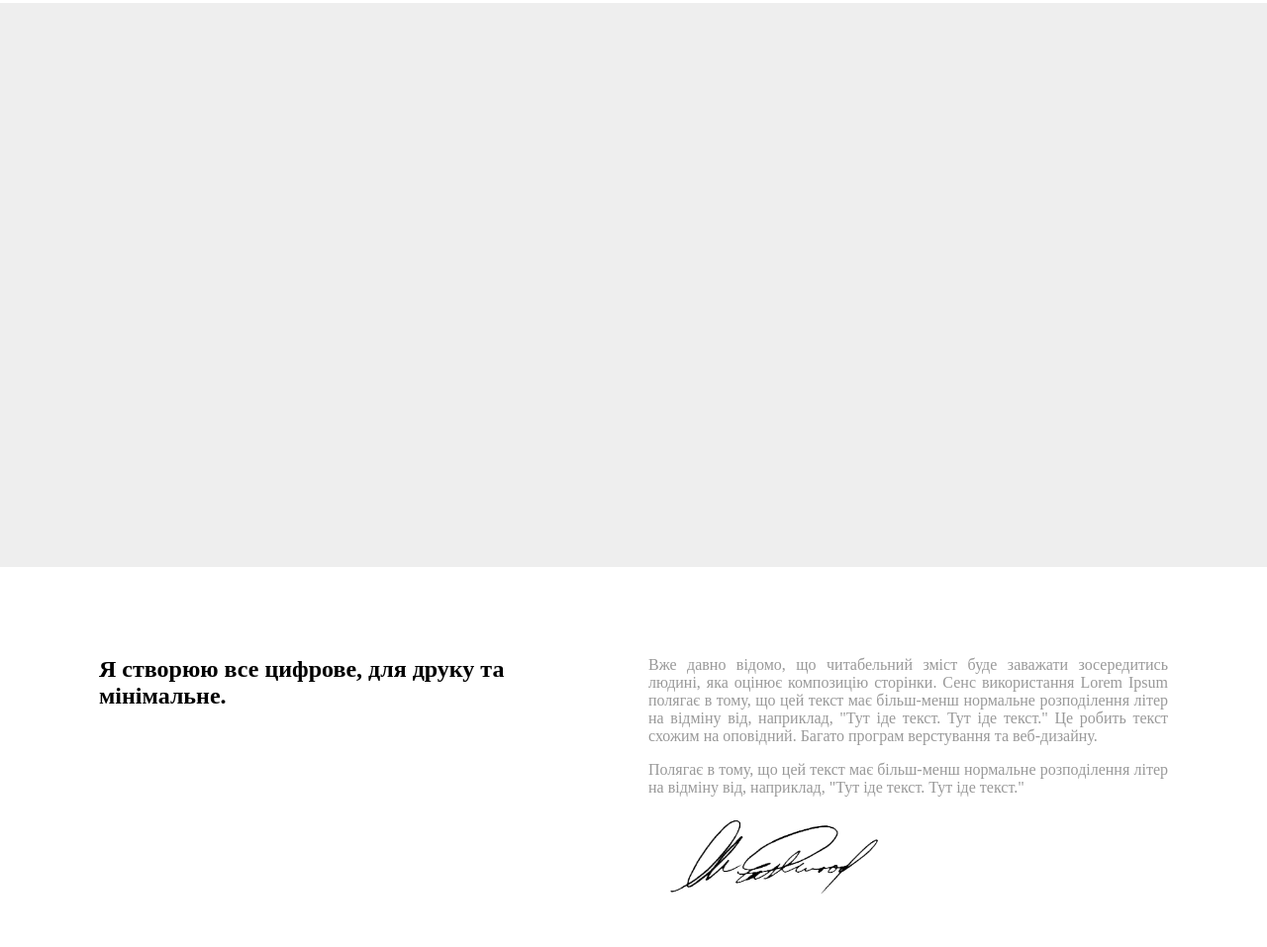
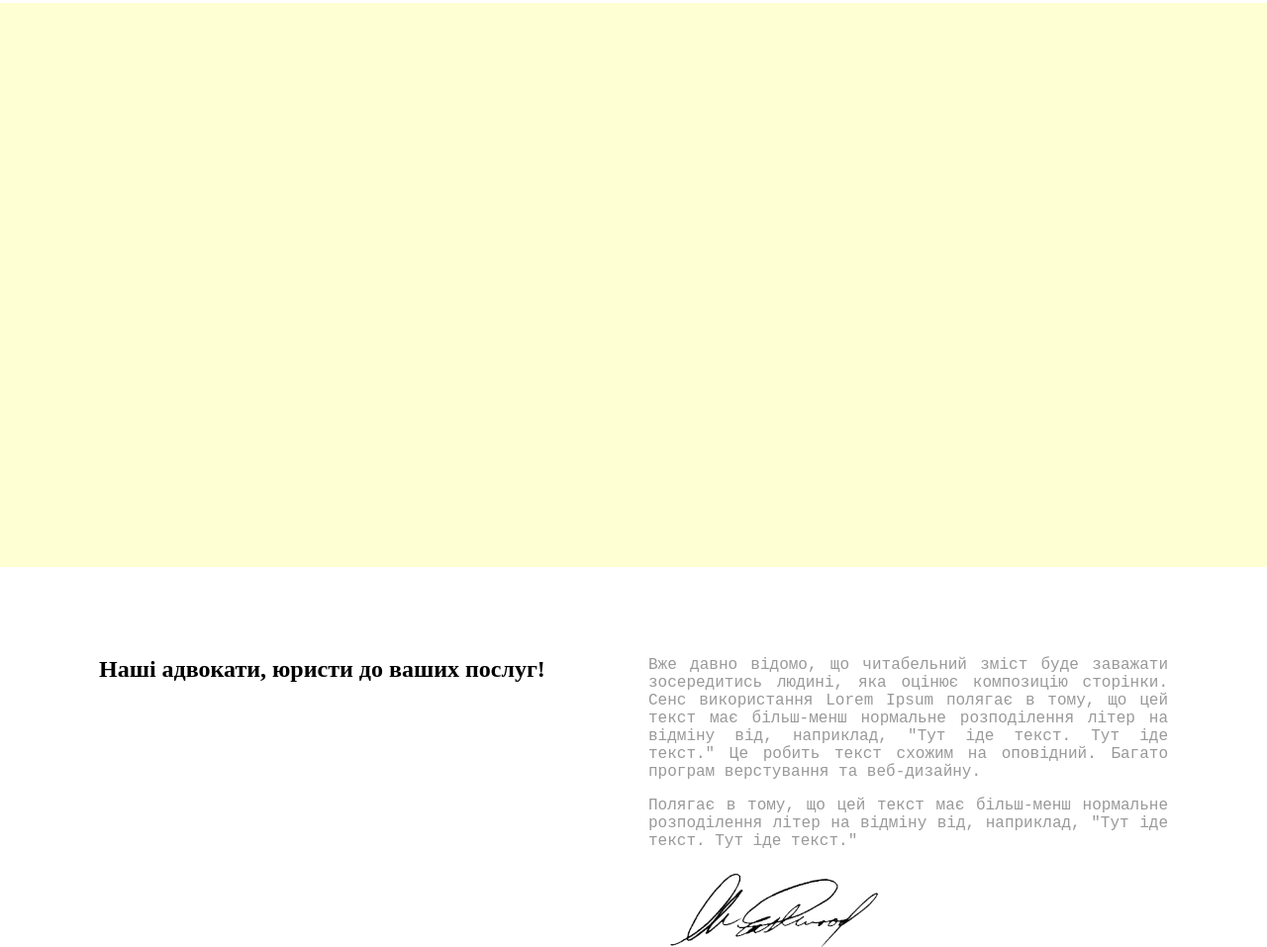
Before and after one commit to OPSRv/adv-gulp, a website: page src/views/index.html in a window 1280 px wide. Shown: the part 97-1054 px from the top of the page at 99% size. Drawn offline with nearby package versions, Linux system fonts and the light colour scheme; files that its build step writes are made by us from their sources; files whose address does not match are found by name.

Commit message:
23/11/2020

```diff
--- a/src/blocks/modules/header/header.scss
+++ b/src/blocks/modules/header/header.scss
@@ -2,3 +2,8 @@
     background-color: rgb(255, 255, 255);
     height: 100px;
   }
+  .logo_img{
+    img{
+      width: 40vw;
+    }
+  }
--- a/src/blocks/modules/main/main.html
+++ b/src/blocks/modules/main/main.html
@@ -2,7 +2,7 @@
   class="main container d-flex flex-xl-row flex-lg-row flex-md-row flex-column"
 >
   <article class="main_text main_text_left col">
-    <h1>Я створюю все цифрове, для друку та мінімальне.</h1>
+    <h1>Наші адвокати, юристи до ваших послуг!</h1>
   </article>
   <section class="main_text main_text_right col">
     <span class="text-justify">
--- a/src/blocks/modules/main/main.scss
+++ b/src/blocks/modules/main/main.scss
@@ -8,6 +8,7 @@
   .main_text_right {
     text-align: justify;
     color: #999999;
+    font-family: 'Courier New', Courier, monospace;
     img {
       width: 20vw;
     }
--- a/src/blocks/modules/slider/slider.html
+++ b/src/blocks/modules/slider/slider.html
@@ -1 +1 @@
-<nav class="slider"></nav>
+<nav class="slider_main"></nav>
--- a/src/blocks/modules/slider/slider.scss
+++ b/src/blocks/modules/slider/slider.scss
@@ -1,5 +1,5 @@
-.slider{
-    background-color: rgb(238, 238, 238);
+.slider_main{
     width: 100%;
     height: 570px;
+    background-color: rgb(254, 255, 211);
 }
--- a/src/js/import/modules.js
+++ b/src/js/import/modules.js
@@ -1,2 +1,3 @@
 import "%modules%/header/header";
 import "%modules%/footer/footer";
+import "%modules%/slider/slider";
--- a/src/views/index.html
+++ b/src/views/index.html
@@ -3,7 +3,7 @@
   <head>
     <meta charset="utf-8" />
     <meta http-equiv="X-UA-Compatible" content="IE=edge" />
-    <title>Home</title>
+    <title>Parchuk</title>
     <meta name="theme-color" content="#fff" />
     <meta
       name="apple-mobile-web-app-status-bar-style"
@@ -28,5 +28,6 @@
     @@include("../blocks/modules/banner/banner.html")
     @@include("../blocks/modules/contact/contact.html")
     @@include("../blocks/modules/footer/footer.html")
+    <script src="../js/main.js"></script>
   </body>
 </html>
```
Also changed, not shown: src/blocks/modules/slider/slider.js (added), src/img/header/logo.png, src/img/slider/slide1.jpg (added), src/img/slider/slide2.jpg (added), src/img/slider/slide3.jpg (added), src/js/index.js (line endings or trailing spaces).
